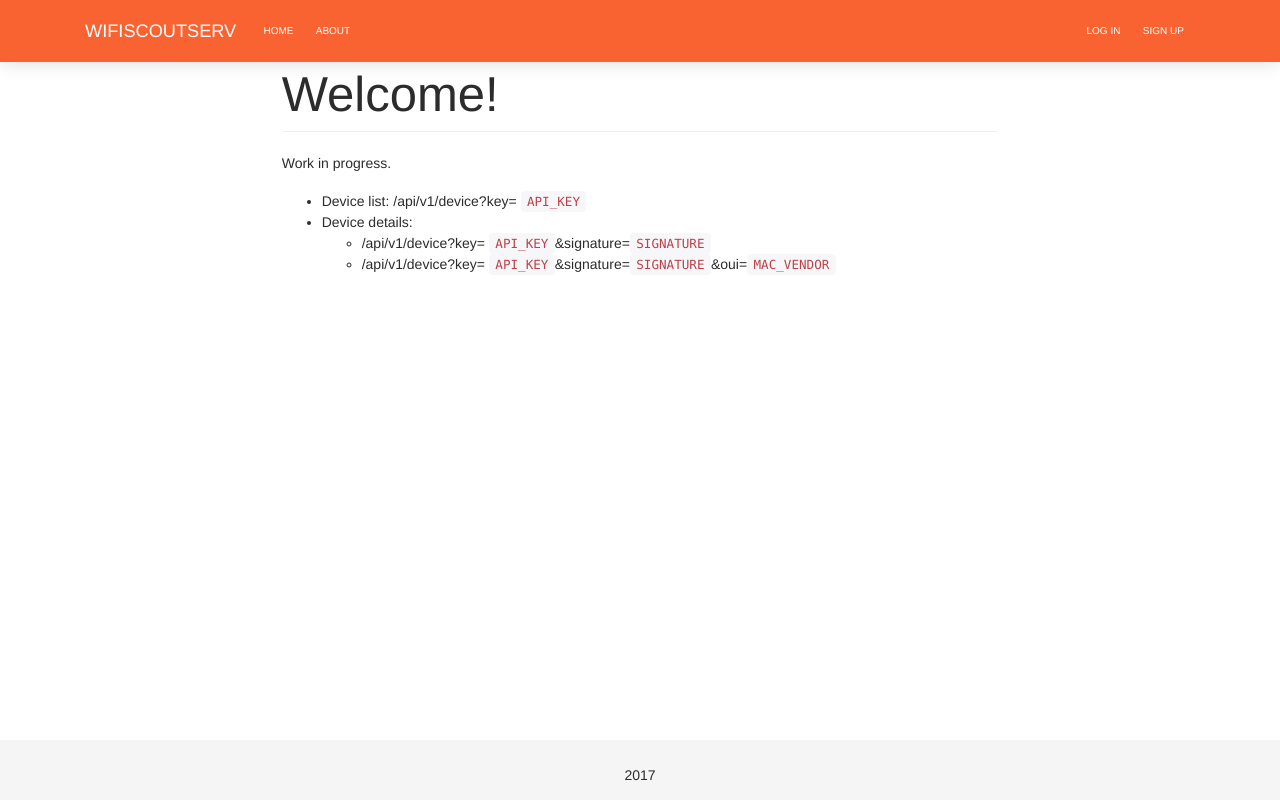
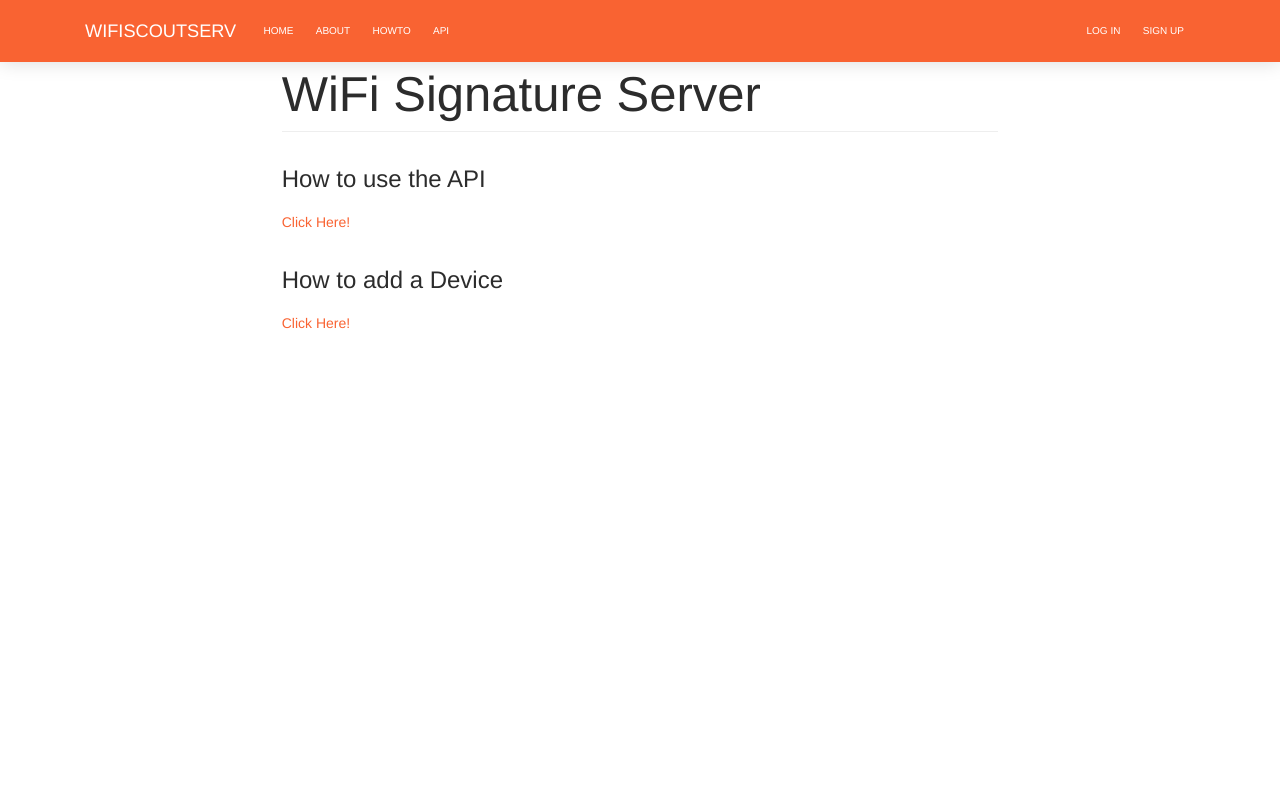
Before and after one commit to berlin-open-wireless-lab/WiFiScoutServ, a Django app: page / in a window 1280 px wide. Run offline with Django 3.2, Linux system fonts and the light colour scheme; some libraries are stand-ins or nearby versions.

Commit message:
change pages

```diff
--- a/templates/base.html
+++ b/templates/base.html
@@ -31,6 +31,12 @@
           <li class="nav-item">
             <a class="nav-link" href="/about">About</a>
           </li>
+          <li class="nav-item">
+            <a class="nav-link" href="/howto">HowTo</a>
+          </li>
+          <li class="nav-item">
+              <a class="nav-link" href="/api">API</a>
+          </li>
         </ul>
 
         <ul class="navbar-nav">
@@ -63,9 +69,9 @@
     </div>
   </div>
 
-  <footer class="footer">
-    <p>2017</p>
-  </footer>
+  <!--<footer class="footer">
+    <p></p>
+  </footer> -->
 
 </body>
 
--- a/templates/index.html
+++ b/templates/index.html
@@ -2,17 +2,9 @@
 
 {% block title %}{% endblock %}
 {% block content %}
-  <h1>Welcome!</h1>
-
-  <p>Work in progress.</p>
-
-  <ul>
-    <li>Device list: /api/v1/device?key= <code>API_KEY</code>
-    <li>Device details:
-      <ul>
-        <li>/api/v1/device?key= <code>API_KEY</code>&amp;signature=<code>SIGNATURE</code></li>
-        <li>/api/v1/device?key= <code>API_KEY</code>&amp;signature=<code>SIGNATURE</code>&amp;oui=<code>MAC_VENDOR</code></li>
-      </ul>
-    </li>
-  </ul>
+<h1>WiFi Signature Server</h1>
+<h4>How to use the API</h4>
+<a href="/api">Click Here!</a>
+<h4>How to add a Device</h4>
+<a href="/howto">Click Here!</a>
 {% endblock %}
--- a/wifidb/urls.py
+++ b/wifidb/urls.py
@@ -26,6 +26,8 @@ urlpatterns = [
     url(r'^accounts/', include(accounts.urls)),
     url(r'^$', TemplateView.as_view(template_name="index.html")),
     url(r'^about[/]$', TemplateView.as_view(template_name="about.html")),
+    url(r'^howto[/]$', TemplateView.as_view(template_name="howto.html")),
+    url(r'^api[/]$', TemplateView.as_view(template_name="api.html")),
 ]
 
 if DEBUG:
```
Also changed, not shown: templates/about.html (+6 -2 lines).
